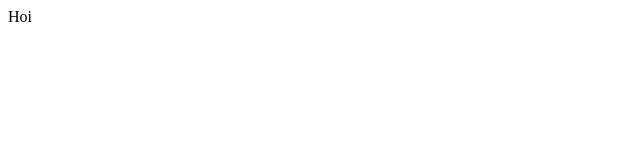
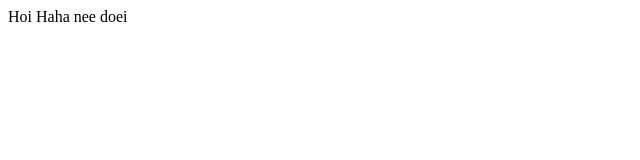
Before and after one commit to Zjoerdie/test-git, a plain HTML site: page index.html in a window 1280 px wide. Shown: the whole page, without its empty margins (0-640 px from the left). Drawn offline with Linux system fonts and the light colour scheme.

Commit message:
doei toegevoegd

```diff
--- a/index.html
+++ b/index.html
@@ -4,5 +4,7 @@
 	</head>
 	<body>
 		Hoi
+
+		Haha nee doei
 	</body>
 </html>
```
